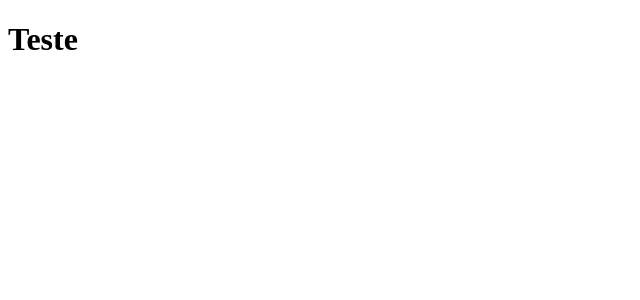
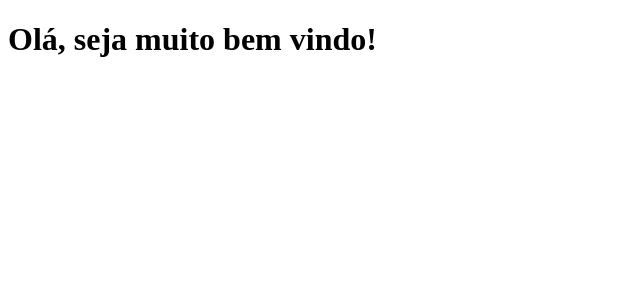
Before and after one commit to ricardodatadev/Project-tab, a Next.js app: page / in a window 1280 px wide. Shown: the top 300 px of the page, without its empty margins (0-640 px from the left). Built offline with nearby package versions, Linux system fonts and the light colour scheme.

Commit message:
modificação rápida
wq
s
save
wq

```diff
--- a/pages/index.js
+++ b/pages/index.js
@@ -1,5 +1,5 @@
 function Home() {
-    return <h1>Teste</h1>
+    return <h1>Olá, seja muito bem vindo!</h1>
 }
 
 export default Home;
```
